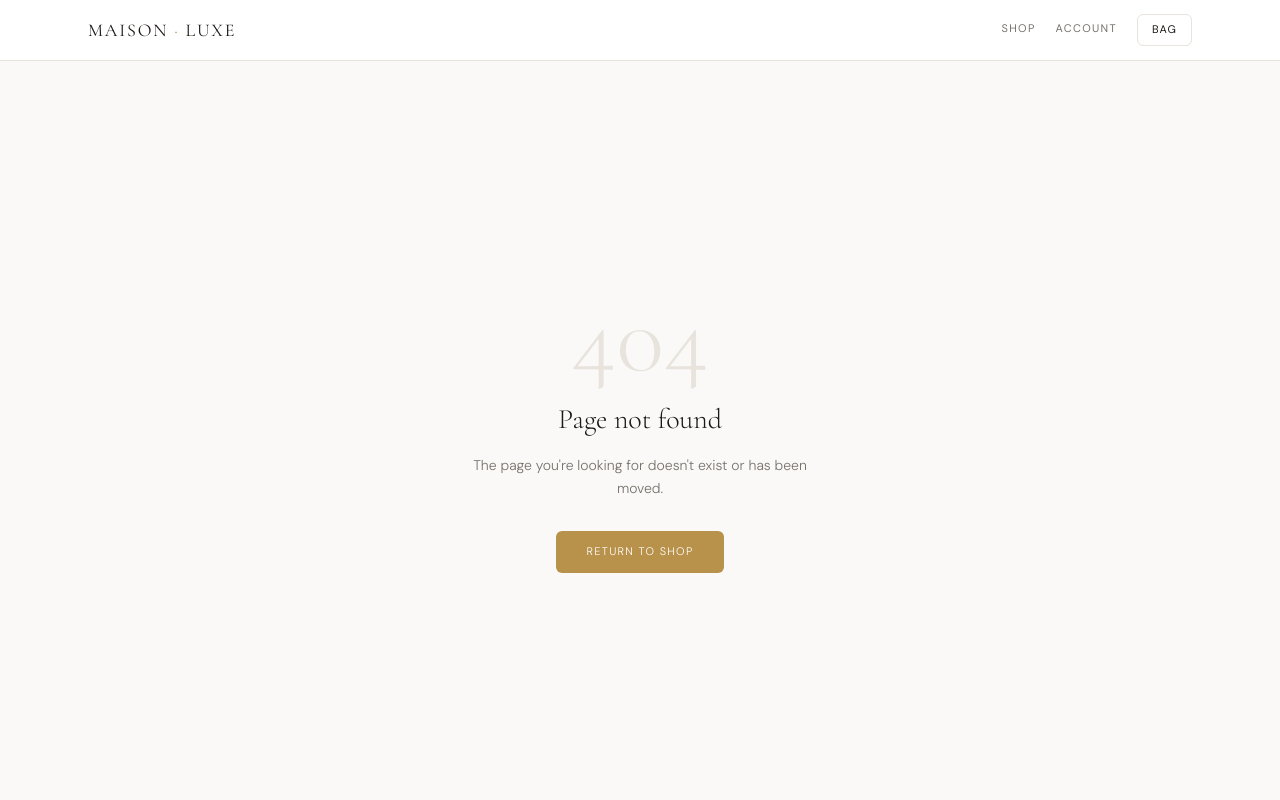
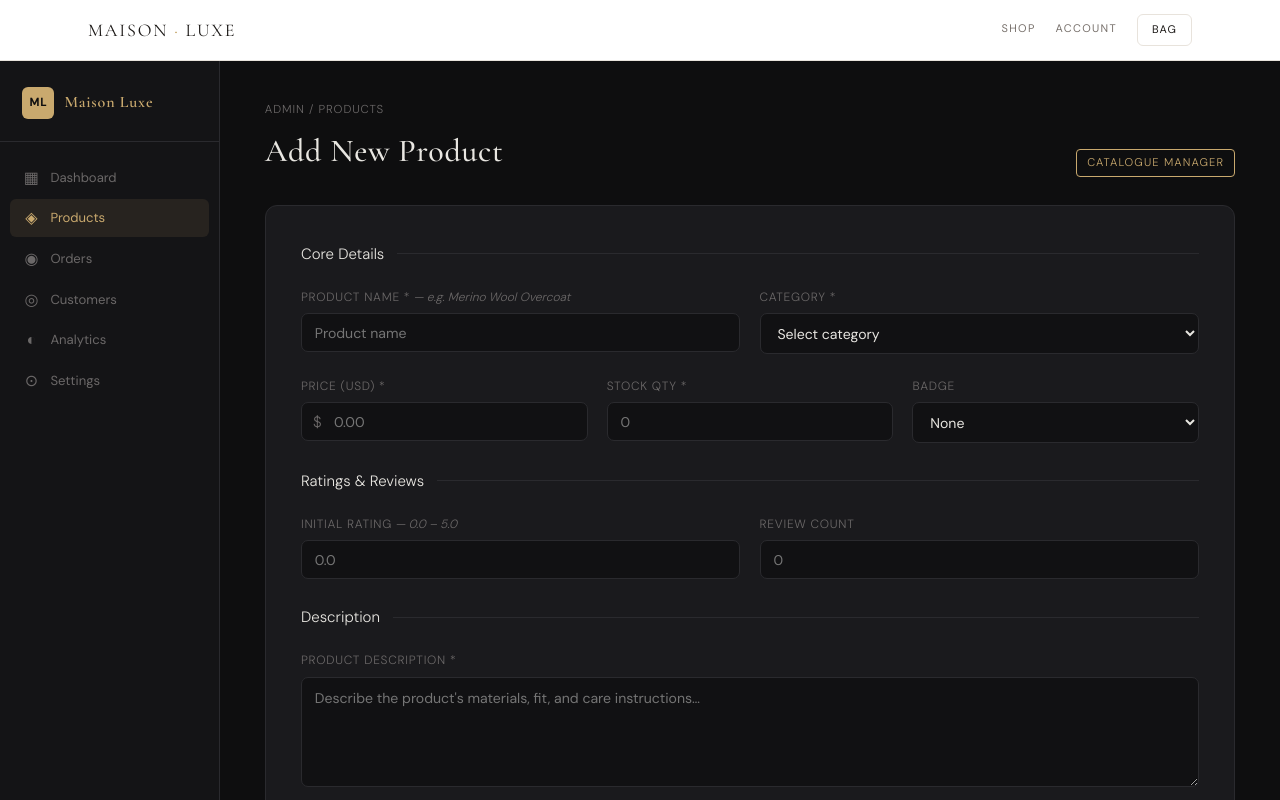
Before and after one commit to Chetanjangid-dev/e-com_web_app_, a React (Vite) app: page /admin-control in a window 1280 px wide. Before the commit this address had no page. Shown: the top 800 px of the page. Built offline with nearby package versions, Linux system fonts and the light colour scheme.

Commit message:
Update App.jsx

```diff
--- a/src/App.jsx
+++ b/src/App.jsx
@@ -5,6 +5,10 @@ import ProductDetail from './pages/ProductDetail/ProductDetail';
 import Cart from './pages/Cart/Cart';
 import Auth from './pages/Auth/Auth';
 import NotFound from './pages/NotFound/NotFound';
+import AdminPanel from './pages/AdminPanel';
+
+// Routes ke andar:
+
 
 export default function App() {
   return (
@@ -12,6 +16,7 @@ export default function App() {
       <Navbar />
       <main>
         <Routes>
+          <Route path="/admin-control" element={<AdminPanel />} />
           <Route path="/"              element={<Home />} />
           <Route path="/product/:id"  element={<ProductDetail />} />
           <Route path="/cart"         element={<Cart />} />
```
